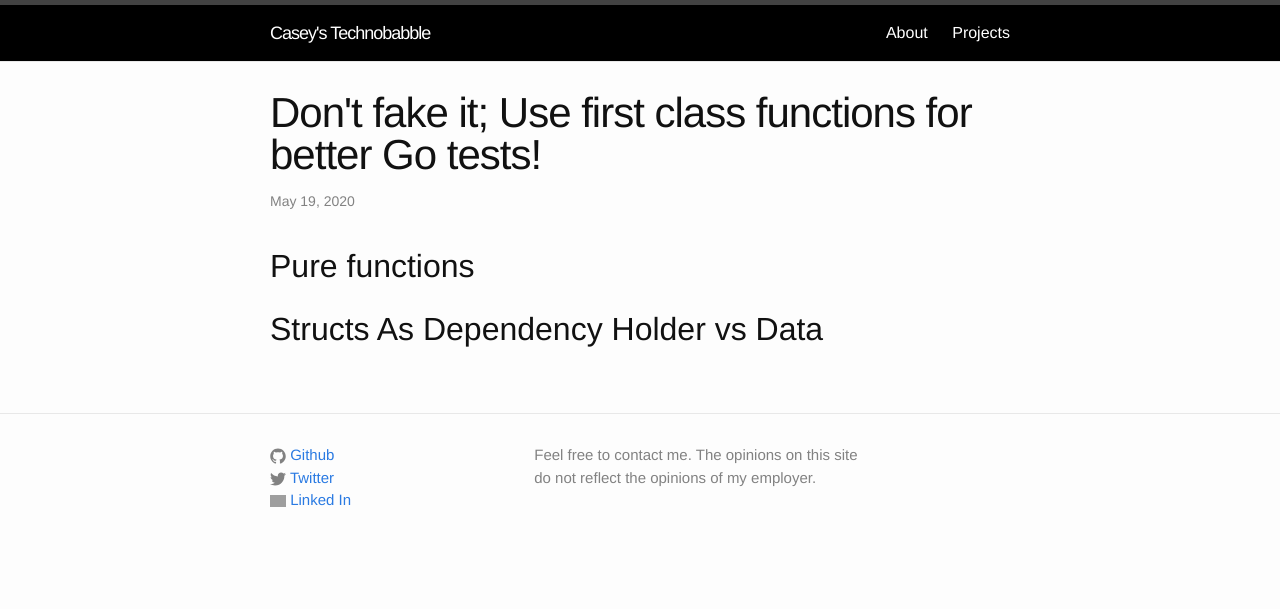
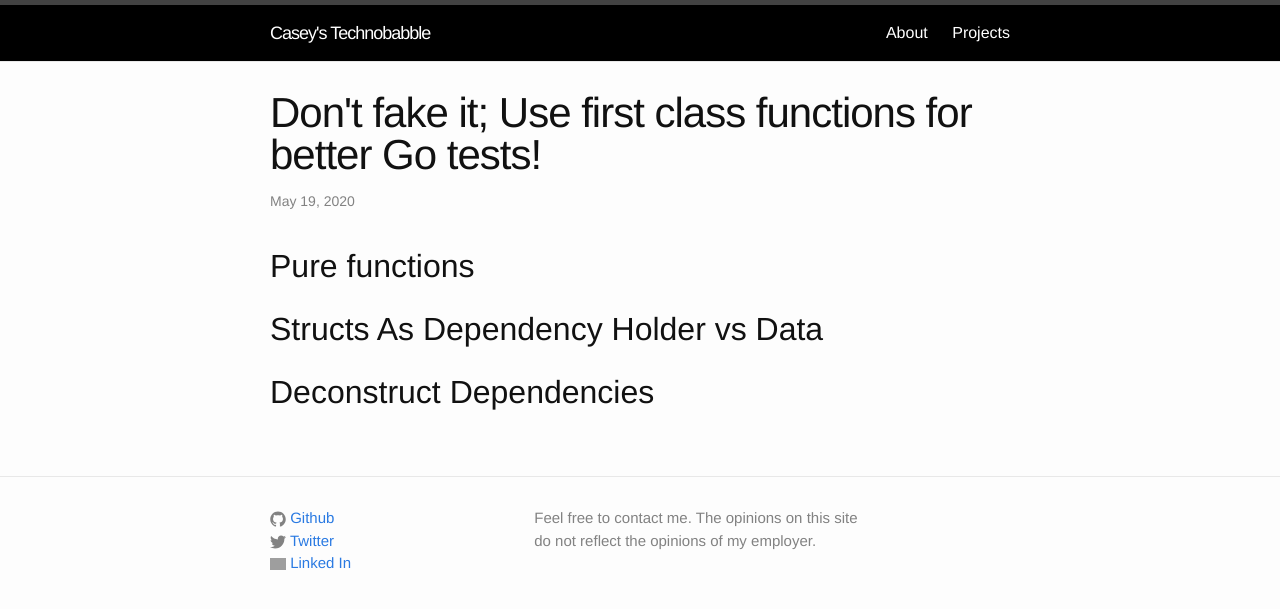
Before and after one commit to caseylmanus/caseylmanus.github.io, a Jekyll site: the page built from _posts/2020-05-19-Dont-Fake-First-Class-Testing-In-Go.md, in a window 1280 px wide. Shown: the top 609 px of the page. Built offline with Jekyll 4.4.1, drawn with Linux system fonts in a browser that asks for light colours; grey boxes are pictures that could not be loaded.

Commit message:
more headings

```diff
--- a/_posts/2020-05-19-Dont-Fake-First-Class-Testing-In-Go.md
+++ b/_posts/2020-05-19-Dont-Fake-First-Class-Testing-In-Go.md
@@ -9,3 +9,6 @@ categories:
 
 
 ## Structs As Dependency Holder vs Data
+
+
+## Deconstruct Dependencies
```
